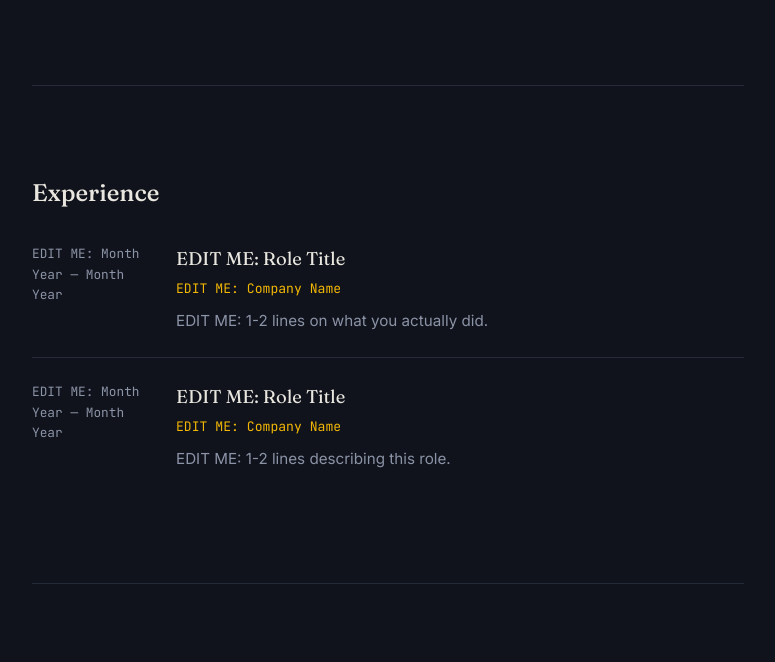
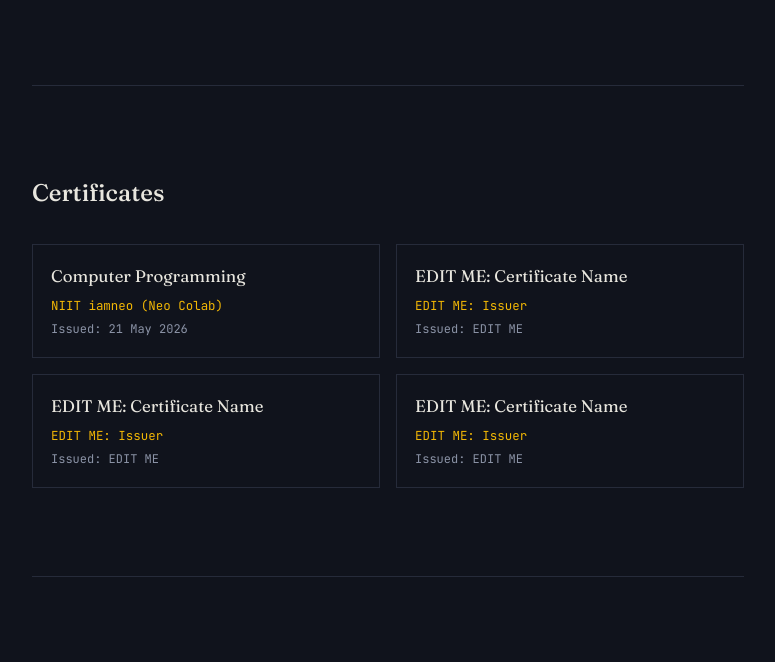
Before and after one commit to anmolragrwl314-source/Myportfoilo, a plain HTML site: page index.html in a window 1280 px wide. Shown: the part 1430-2092 px from the top of the page, without its empty margins (252-1027 px from the left). Drawn offline with Linux system fonts and the light colour scheme.

Commit message:
Update index.html

```diff
--- a/index.html
+++ b/index.html
@@ -235,21 +235,6 @@
             color: var(--text);
         }
 
-        .exp-item {
-            display: grid;
-            grid-template-columns: 120px 1fr;
-            gap: 24px;
-            padding: 24px 0;
-            border-top: 1px solid var(--line);
-        }
-
-        .exp-item:first-of-type { border-top: none; }
-
-        .exp-date { font-family: var(--mono); font-size: 0.8rem; color: var(--text-dim); }
-        .exp-role { font-family: var(--serif); font-size: 1.15rem; margin-bottom: 4px; }
-        .exp-org { font-family: var(--mono); font-size: 0.82rem; color: var(--accent); margin-bottom: 10px; }
-        .exp-desc { color: var(--text-dim); font-size: 0.95rem; max-width: 56ch; }
-
         .project {
             padding: 28px 0;
             border-top: 1px solid var(--line);
@@ -332,7 +317,6 @@
             .about-grid { grid-template-columns: 1fr; }
             .about-photo { max-width: 180px; }
             .skills-cols { grid-template-columns: 1fr; }
-            .exp-item { grid-template-columns: 1fr; gap: 8px; }
             .cert-grid { grid-template-columns: 1fr; }
             section { padding: 64px 0; }
             .contact-links { justify-content: flex-start; }
@@ -348,7 +332,6 @@
             <a class="tab" href="#home">Home</a>
             <a class="tab" href="#about">About</a>
             <a class="tab" href="#skills">Skills</a>
-            <a class="tab" href="#experience">Experience</a>
             <a class="tab" href="#certificates">Certificates</a>
             <a class="tab" href="#projects">Projects</a>
             <a class="tab" href="#contact">Contact</a>
@@ -409,26 +392,6 @@
                         <span class="tag">Cloud (Azure)</span>
                         <span class="tag">Machine Learning</span>
                     </div>
-                </div>
-            </div>
-        </section>
-
-        <section id="experience">
-            <h2 style="margin-bottom:8px;">Experience</h2>
-            <div class="exp-item">
-                <div class="exp-date">EDIT ME: Month Year — Month Year</div>
-                <div>
-                    <div class="exp-role">EDIT ME: Role Title</div>
-                    <div class="exp-org">EDIT ME: Company Name</div>
-                    <div class="exp-desc">EDIT ME: 1-2 lines on what you actually did.</div>
-                </div>
-            </div>
-            <div class="exp-item">
-                <div class="exp-date">EDIT ME: Month Year — Month Year</div>
-                <div>
-                    <div class="exp-role">EDIT ME: Role Title</div>
-                    <div class="exp-org">EDIT ME: Company Name</div>
-                    <div class="exp-desc">EDIT ME: 1-2 lines describing this role.</div>
                 </div>
             </div>
         </section>
```
